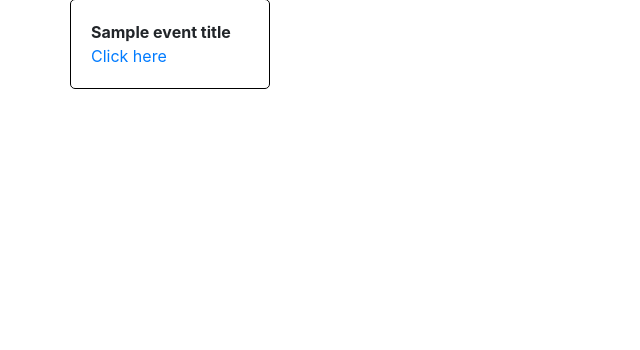
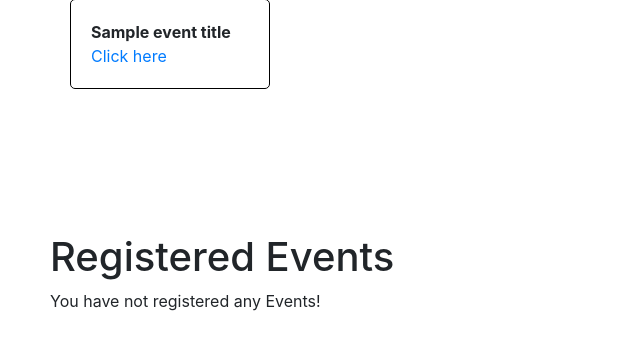
Before and after one commit to mariotey/Hack4Good-frontend, a Django app: page / in a window 1280 px wide. Shown: the part 201-551 px from the top of the page, without its empty margins (0-640 px from the left). Run offline with Django 5.2, Linux system fonts and the light colour scheme; tables that the repository leaves empty hold one stand-in row (values such as "Sample post"); a database or web service that is not in the repository returns one stand-in record (values such as "Sample title"); data that the repository does not hold is empty; some libraries are stand-ins or nearby versions.

Commit message:
Added Registerd Events

```diff
--- a/reco_app/templates/index.html
+++ b/reco_app/templates/index.html
@@ -40,6 +40,26 @@
 
     &nbsp;
 
+    <div style="margin: 50px;">
+        <h1> Registered Events </h1>
+        <div style="display: flex;"></div>
+            {% if registered|length == 0 %}
+                <div> You have not registered any Events!</div>
+            {% else %}
+                {% for event in registered %}
+                    <div style="width: 200px; padding: 20px; margin: 20px; border-radius: 5px; border: solid black 1px;">
+                        <strong> {{ event }} </strong>
+                        <div>
+                            <a href="{% url 'event' event_title=event %}">Click here</a>
+                        </div>
+                    </div>
+                {% endfor %}
+            {% endif %}
+        </div>
+    </div>
+
+    &nbsp;
+
     {% if username != "None" %}
     <div style="margin: 50px;">
         <h1>Recommendations</h1>
--- a/reco_app/templates/user.html
+++ b/reco_app/templates/user.html
@@ -23,8 +23,8 @@
             <h1> {{user_details.full_name}} </h1>
             {% if user_details.email == user_email %}
             <div>
-                <a href = "{% url 'user_edit' user_email=user_email %}"> Edit Profile </a>
-                <a> Delete </a>
+                <a href = "{% url 'user_edit' user_email=user_email %}"> Edit </a>
+                <a href = "{% url 'user_delete' user_email=user_email %}"> Delete </a>
             </div>
             {% endif %}
 
--- a/reco_app/urls.py
+++ b/reco_app/urls.py
@@ -15,4 +15,5 @@ urlpatterns = [
 
     path("user/<str:user_email>", views.get_user, name="user"),
     path("user_edit/<str:user_email>", views.user_edit, name="user_edit"),
+    path("user_delete/<str:user_email>", views.user_delete, name="user_delete"),
 ]
--- a/reco_app/views.py
+++ b/reco_app/views.py
@@ -16,6 +16,7 @@ def index(request):
     if user_email == "None":
         admin_status = False
         recomms = []
+        registered = []
         username = "None"
     else:
         admin_status = requests.get(
@@ -27,6 +28,11 @@ def index(request):
             f"{FASTAPI_BASE_URL}/user/get_similar_events",
             params={"email": user_email}
         ).json()["top_5_events"]
+
+        registered = requests.get(
+            f"{FASTAPI_BASE_URL}/user/get_user_events",
+            params={"email": user_email}
+        ).json()["events_registered"]
 
         username = requests.get(
             f"{FASTAPI_BASE_URL}/user/get_user",
@@ -40,6 +46,7 @@ def index(request):
         "events": requests.get(
                         f"{FASTAPI_BASE_URL}/event/get_events",
                     ).json()["event_titles"],
+        "registered": registered,
         "recomms": recomms,
     })
 
@@ -247,7 +254,7 @@ def user_edit(request, user_email):
         update_data = {
             "email": request.POST["email"],
             "full_name": request.POST["full_name"],
-            "password": request.POST["password"],
+            # "password": request.POST["password"],
             "age": int(request.POST["age"]),
             "gender": request.POST["gender"],
             "phone_number": request.POST["phone_number"],
@@ -257,6 +264,8 @@ def user_edit(request, user_email):
             "interests": request.POST["interests"],
             "past_volunteer_experience": request.POST["past_volunteer_experience"],
         }
+
+        ## Update API request
 
         response = HttpResponseRedirect(reverse("get_user"))
         response.set_cookie("user_email", request.POST["email"], max_age=3600)
@@ -273,3 +282,18 @@ def user_edit(request, user_email):
             "user_email": user_email,
             "user_details": user_details,
         })
+
+def user_delete(request, user_email):
+
+    fastapi_response = requests.post(
+        f"{FASTAPI_BASE_URL}/user/delete_user",
+        json={'email': str(user_email)}
+    ).json()
+
+    response = HttpResponseRedirect(reverse("index"))
+    response.delete_cookie("user_email")
+    response.delete_cookie("username")
+
+    print(f"\n{fastapi_response['message']}\n")
+
+    return response
```
